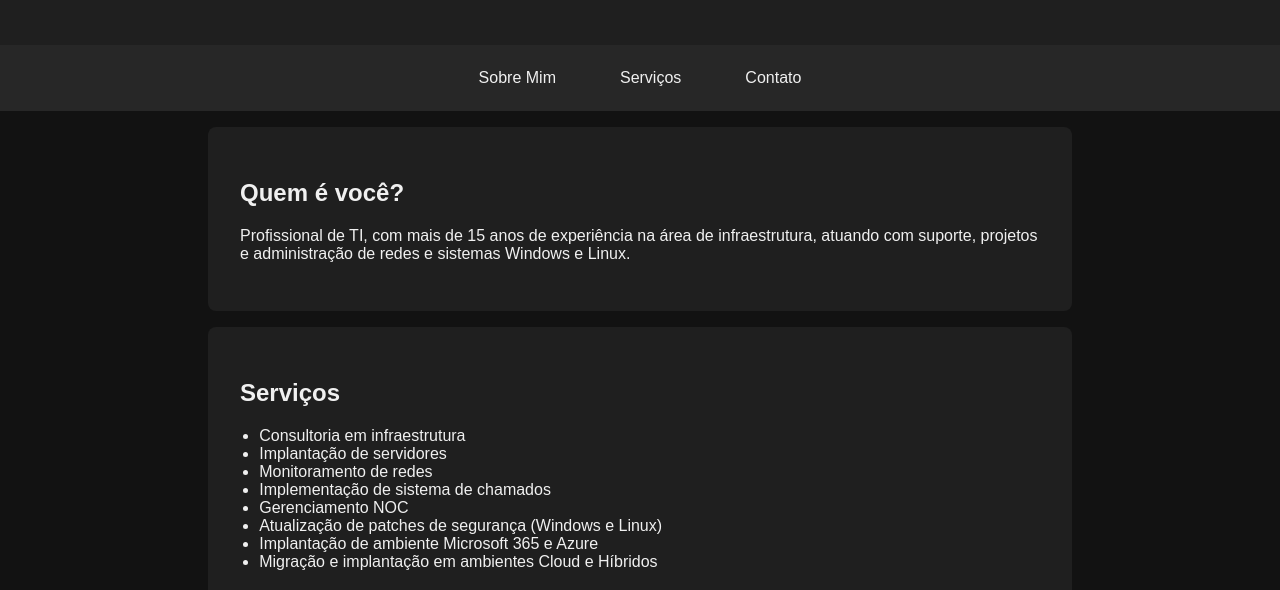
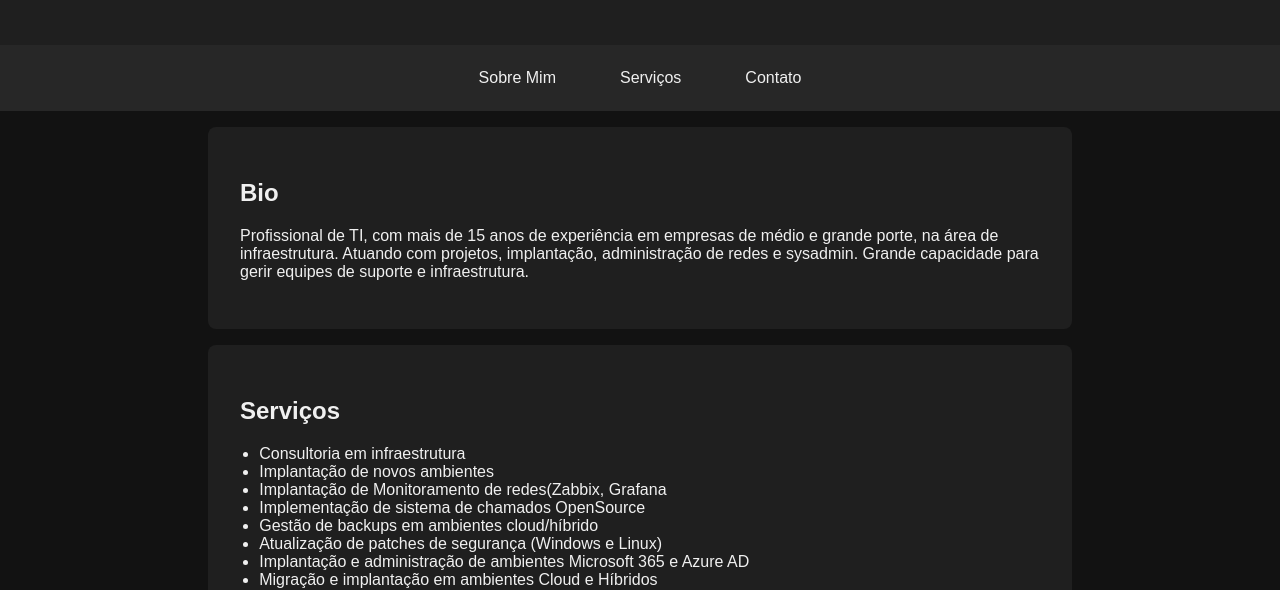
Before and after one commit to Laforgia/Laforgia.github.io, a plain HTML site: page index.html in a window 1280 px wide. Shown: the part 376-966 px from the top of the page. Drawn offline with Linux system fonts and the light colour scheme.

Commit message:
Update index.html

```diff
--- a/index.html
+++ b/index.html
@@ -20,20 +20,22 @@
     </nav>
 
     <section id="sobre">
-        <h2>Quem é você?</h2>
-        <p>Profissional de TI, com mais de 15 anos de experiência na área de infraestrutura, atuando com suporte, projetos e administração de redes e sistemas Windows e Linux.</p>
+        <h2>Bio</h2>
+        <p>Profissional de TI, com mais de 15 anos de experiência em empresas de médio e grande porte, na área de infraestrutura.
+            Atuando com projetos, implantação, administração de redes e sysadmin.
+        Grande capacidade para gerir equipes de suporte e infraestrutura. </p>
     </section>
 
     <section id="servicos">
         <h2>Serviços</h2>
         <ul>
             <li>Consultoria em infraestrutura</li>
-            <li>Implantação de servidores</li>
-            <li>Monitoramento de redes</li>
-            <li>Implementação de sistema de chamados</li>
-            <li>Gerenciamento NOC</li>
+            <li>Implantação de novos ambientes</li>
+            <li>Implantação de Monitoramento de redes(Zabbix, Grafana</li>
+            <li>Implementação de sistema de chamados OpenSource</li>
+            <li>Gestão de backups em ambientes cloud/híbrido</li>
             <li>Atualização de patches de segurança (Windows e Linux)</li>
-            <li>Implantação de ambiente Microsoft 365 e Azure</li>
+            <li>Implantação e administração de ambientes Microsoft 365 e Azure AD</li>
             <li>Migração e implantação em ambientes Cloud e Híbridos</li>
         </ul>
     </section>
```
